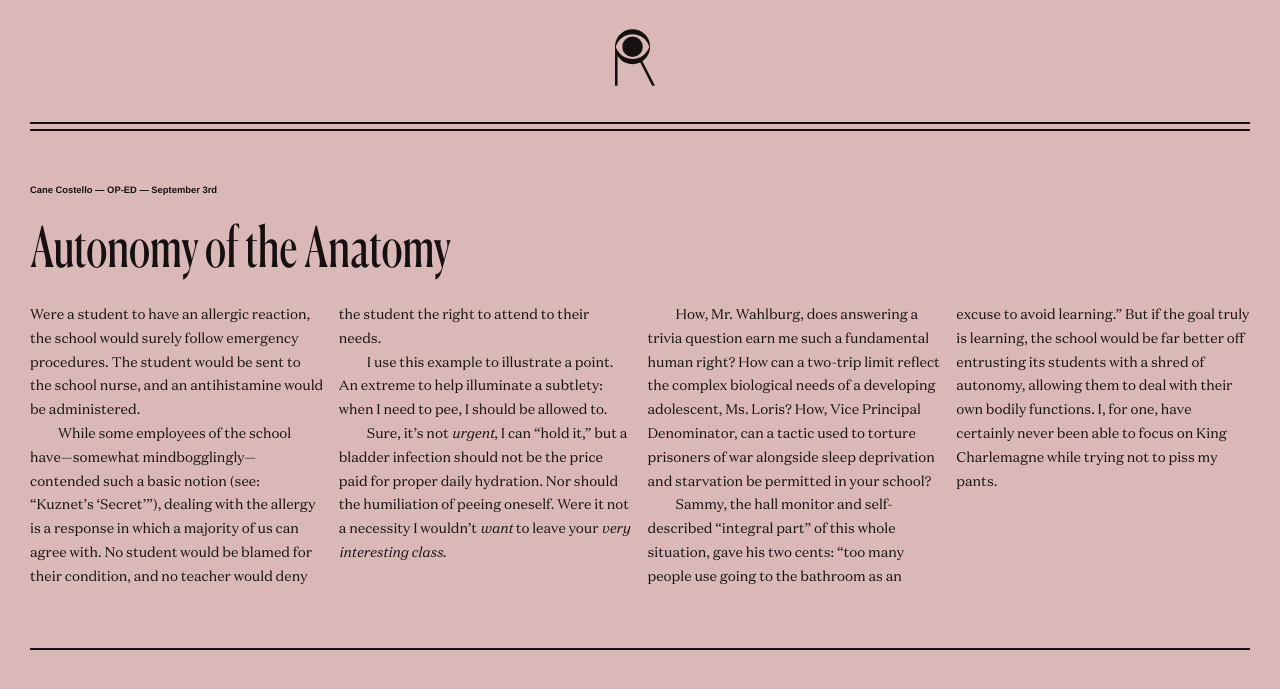
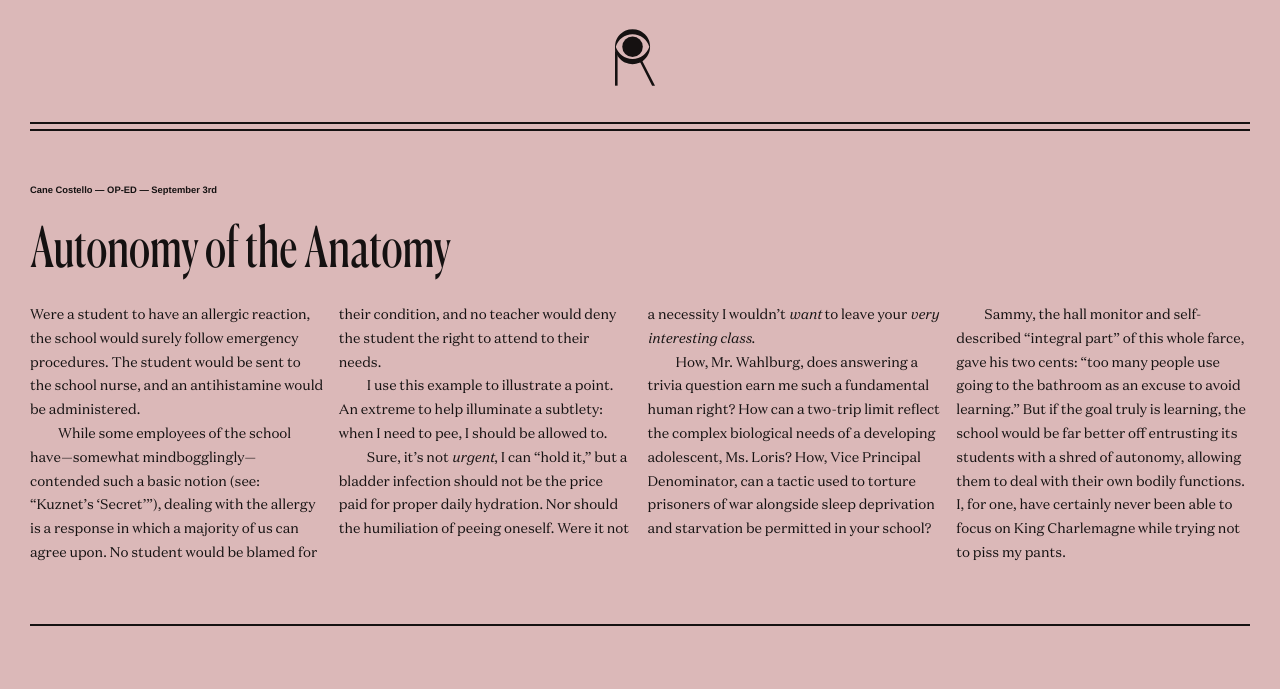
Before and after one commit to qjack001/The-Report, a Jekyll site: the page built from _posts/2019-09-03-Anatomy-Autonomy.md, in a window 1280 px wide. Shown: the top 689 px of the page. Built offline with Jekyll 4.4.1, drawn with Linux system fonts in a browser that asks for light colours.

Commit message:
Update 2019-09-03-Anatomy-Autonomy.md

```diff
--- a/_posts/2019-09-03-Anatomy-Autonomy.md
+++ b/_posts/2019-09-03-Anatomy-Autonomy.md
@@ -7,7 +7,7 @@ width: half
 
 Were a student to have an allergic reaction, the school would surely follow emergency procedures. The student would be sent to the school nurse, and an antihistamine would be administered.
 
-While some employees of the school have—somewhat mindbogglingly—contended such a basic notion (see: “Kuznet’s ‘Secret’”), dealing with the allergy is a response in which a majority of us can agree with. No student would be blamed for their condition, and no teacher would deny the student the right to attend to their needs.
+While some employees of the school have—somewhat mindbogglingly—contended such a basic notion (see: “Kuznet’s ‘Secret’”), dealing with the allergy is a response in which a majority of us can agree upon. No student would be blamed for their condition, and no teacher would deny the student the right to attend to their needs.
 
 I use this example to illustrate a point. An extreme to help illuminate a subtlety: when I need to pee, I should be allowed to.
 
@@ -15,4 +15,4 @@ Sure, it’s not *urgent*, I can “hold it,” but a bladder infection should n
 
 How, Mr. Wahlburg, does answering a trivia question earn me such a fundamental human right? How can a two-trip limit reflect the complex biological needs of a developing adolescent, Ms. Loris? How, Vice Principal Denominator, can a tactic used to torture prisoners of war alongside sleep deprivation and starvation be permitted in your school?
 
-Sammy, the hall monitor and self-described “integral part” of this whole situation, gave his two cents: “too many people use going to the bathroom as an excuse to avoid learning.” But if the goal truly is learning, the school would be far better off entrusting its students with a shred of autonomy, allowing them to deal with their own bodily functions. I, for one, have certainly never been able to focus on King Charlemagne while trying not to piss my pants.
+Sammy, the hall monitor and self-described “integral part” of this whole farce, gave his two cents: “too many people use going to the bathroom as an excuse to avoid learning.” But if the goal truly is learning, the school would be far better off entrusting its students with a shred of autonomy, allowing them to deal with their own bodily functions. I, for one, have certainly never been able to focus on King Charlemagne while trying not to piss my pants.
```
